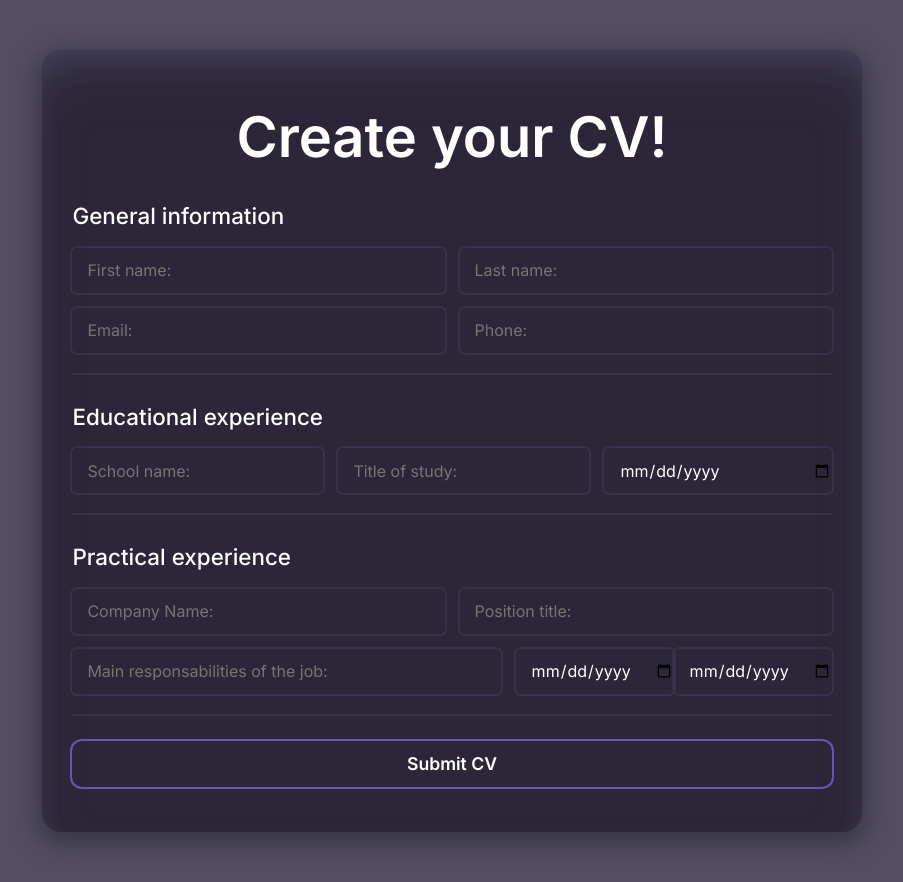
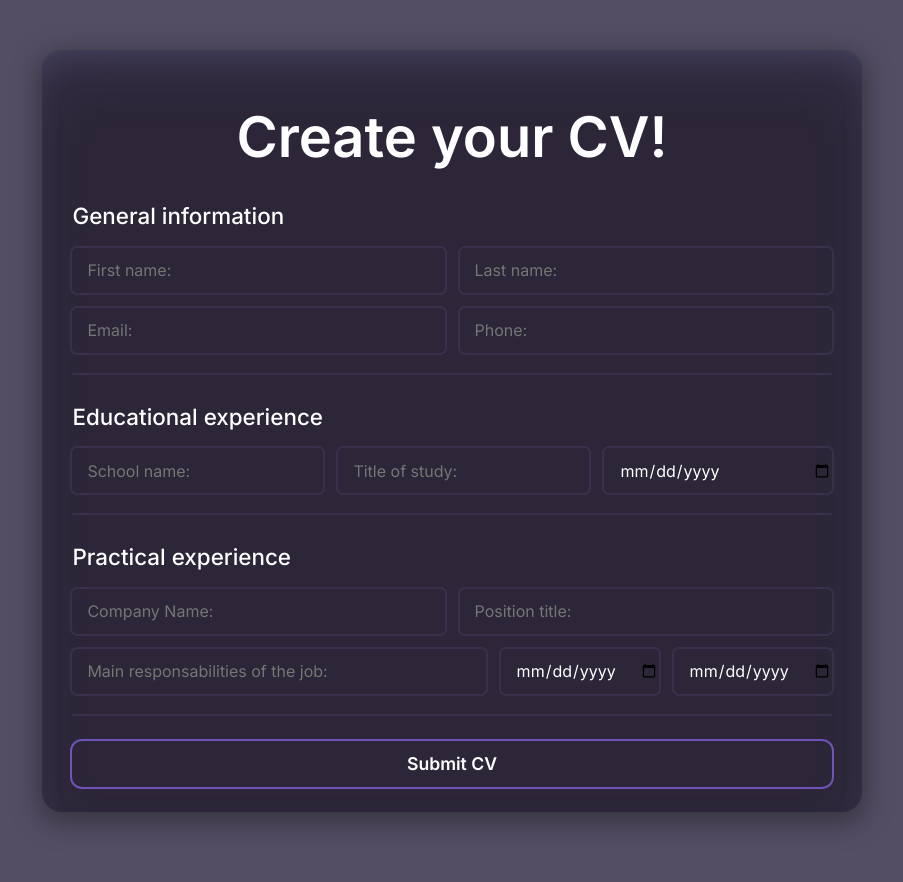
Before and after one commit to BenjaminFrias/cv-maker, a React (Vite) app: page / in a window 1280 px wide. Shown: the whole page, without its empty margins (188-1091 px from the left). Built offline with nearby package versions, Linux system fonts and the light colour scheme.

Commit message:
fix padding in input page

```diff
--- a/src/styles/InputField.css
+++ b/src/styles/InputField.css
@@ -12,3 +12,9 @@
 .input-field:focus {
 	outline: 2px solid var(--secondary-color);
 }
+
+/* WORK EXP DATE CONTAINER */
+.from-until-container {
+	display: flex;
+	gap: 15px;
+}
--- a/src/styles/InputPage.css
+++ b/src/styles/InputPage.css
@@ -4,7 +4,7 @@
 	align-items: center;
 	gap: 20px;
 	border-radius: 20px;
-	padding: 45px 30px;
+	padding: 45px 30px 25px 30px;
 	background: var(--bg-color);
 	box-shadow: rgba(109, 109, 151, 0.2) 0px 30px 60px -12px inset,
 		rgba(123, 123, 170, 0.3) 0px 18px 36px -18px inset,
```
